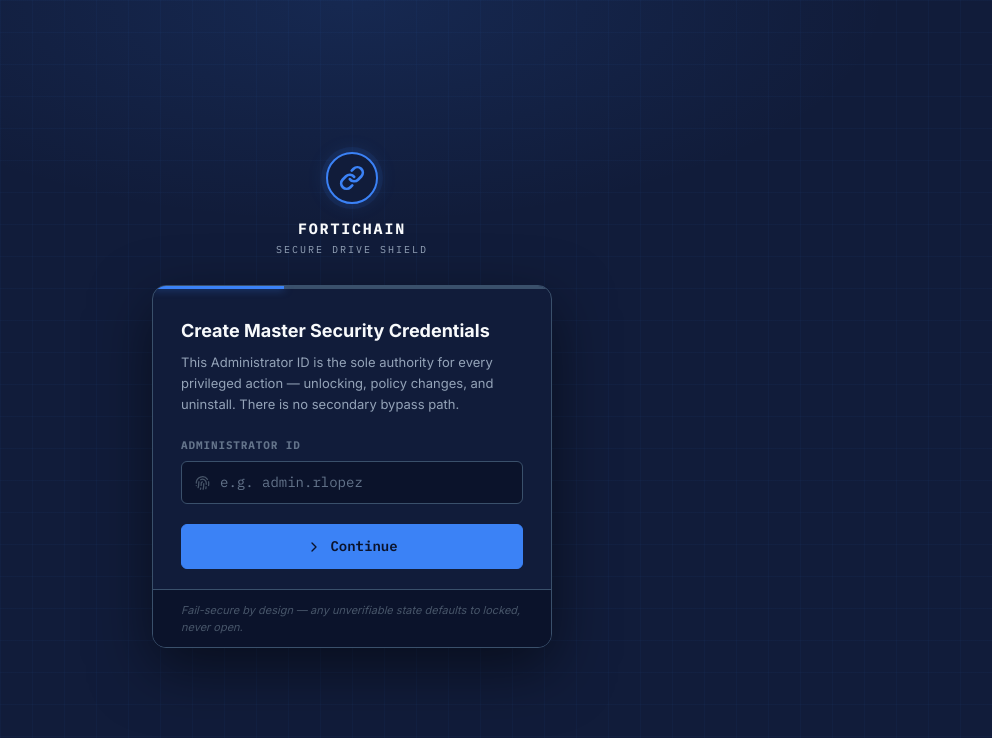
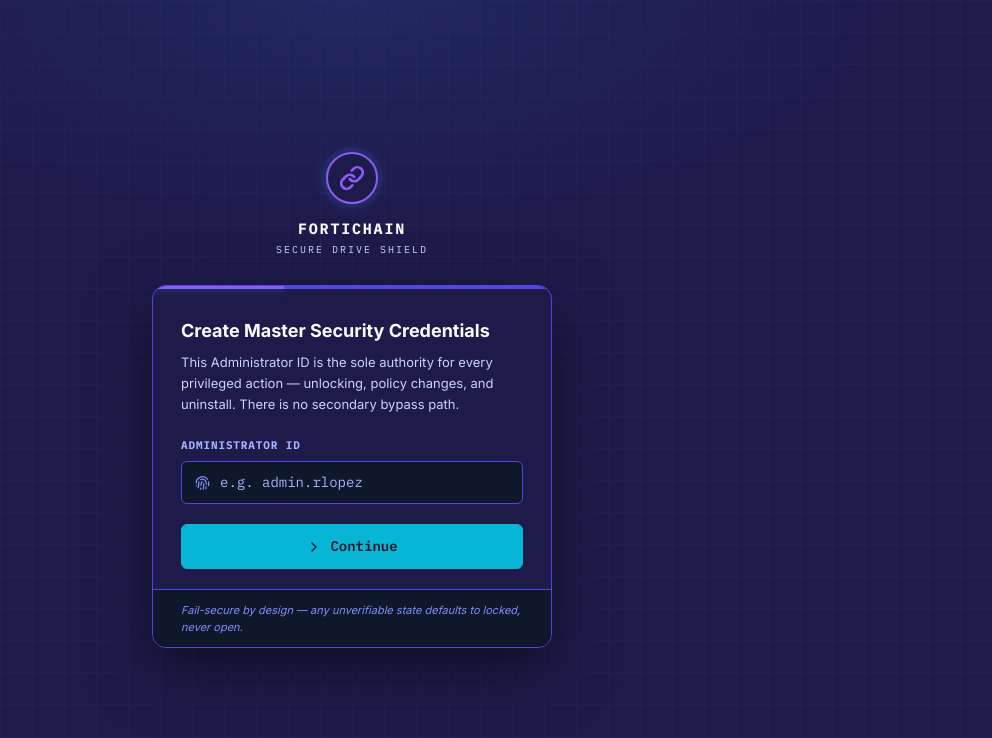
Before and after one commit to rethiofficial1828-reka/Team-Titans, a React (Vite) app in the folder app/: page / in a window 1280 px wide. Shown: the top 738 px of the page, without its empty margins (288-1280 px from the left). Built offline with nearby package versions, Linux system fonts and the light colour scheme.

Commit message:
style: apply vibrant multi-color Cyberpunk Aurora theme

```diff
--- a/app/src/App.tsx
+++ b/app/src/App.tsx
@@ -15,28 +15,28 @@ const STYLES = `
 *,*::before,*::after{box-sizing:border-box;margin:0;padding:0}
 
 :root {
-  --void:    #0B132B;
-  --void2:   #111C3A;
-  --panel:   #111C3A;
-  --panel-2: #1C2541;
-  --panel-3: #2B3A5A;
-  --line:    #3A506B;
-  --line-lo: rgba(58, 80, 107, 0.6);
-  --hair:    #3A506B;
-  --hair2:   rgba(58, 80, 107, 0.6);
-  --hi:      #F8FAFC;
-  --lo:      #94A3B8;
-  --lo2:     #64748B;
-  --dim:     #475569;
-  --accent:  #3B82F6;
-  --teal:    #3B82F6;
-  --teal2:   #2563EB;
-  --locked:  #10B981;
-  --exposed: #F59E0B;
-  --amber:   #F59E0B;
-  --critical:#EF4444;
-  --red:     #EF4444;
-  --green:   #10B981;
+  --void:    #0f172a;
+  --void2:   #1e1b4b;
+  --panel:   #1e1b4b;
+  --panel-2: #312e81;
+  --panel-3: #4338ca;
+  --line:    #4f46e5;
+  --line-lo: rgba(79, 70, 229, 0.4);
+  --hair:    #4f46e5;
+  --hair2:   rgba(79, 70, 229, 0.4);
+  --hi:      #f8fafc;
+  --lo:      #c7d2fe;
+  --lo2:     #a5b4fc;
+  --dim:     #818cf8;
+  --accent:  #06b6d4; /* Cyan */
+  --teal:    #8b5cf6; /* Purple */
+  --teal2:   #ec4899; /* Pink */
+  --locked:  #10b981; /* Emerald */
+  --exposed: #f59e0b; /* Amber */
+  --amber:   #f59e0b;
+  --critical:#ef4444; /* Red */
+  --red:     #ef4444;
+  --green:   #10b981;
 }
 
 button, .card-punched, .stat-card, input, .nav-item, .drive-row {
```
